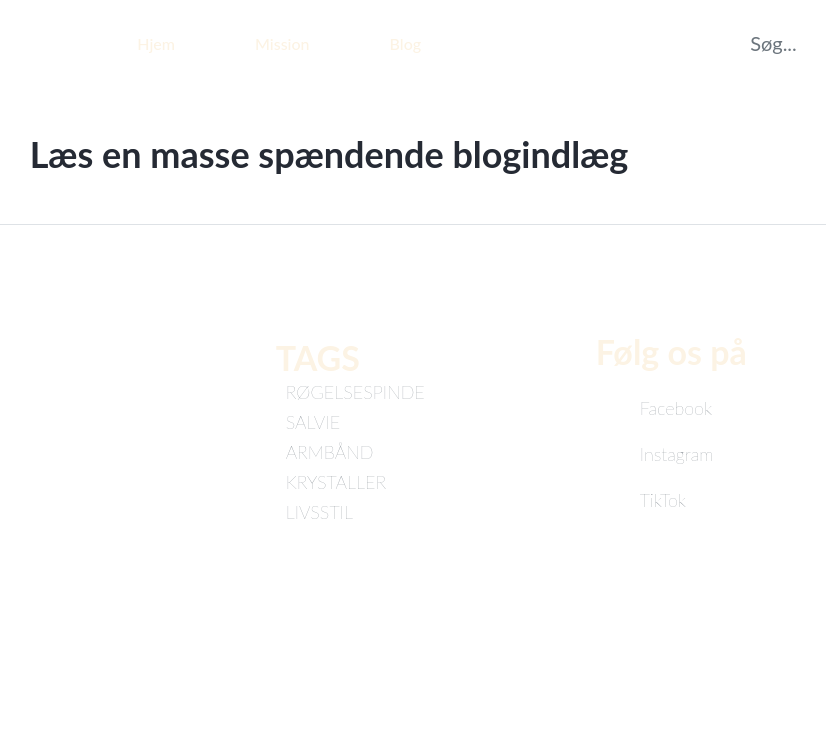
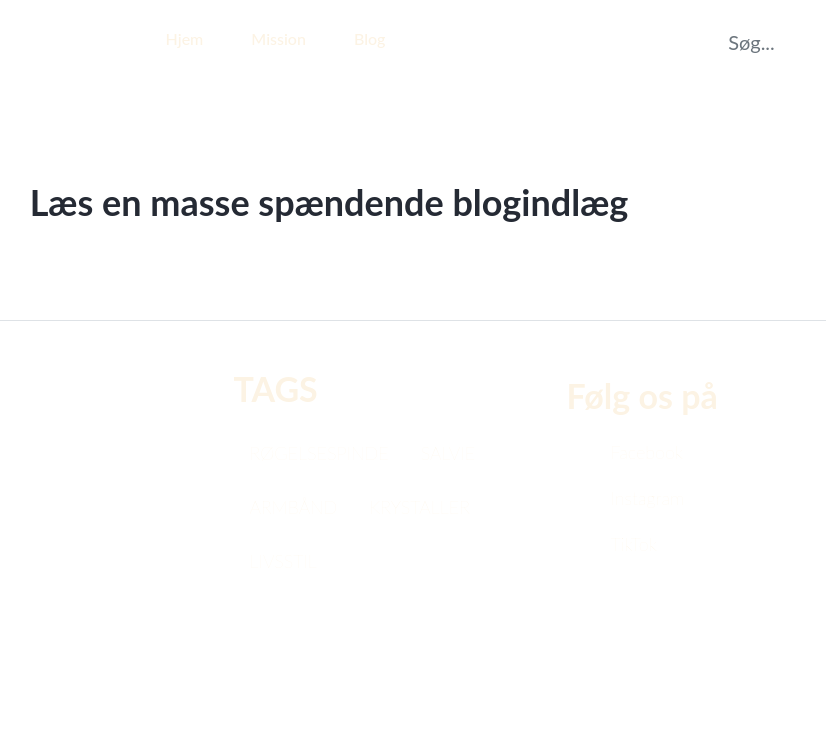
Before and after one commit to loay0013/dinindrejuvel, a PHP site: page /blogoversigt.php in a window 1280 px wide. Shown: the top 739 px of the page, without its empty margins (311-1137 px from the left). Run offline with PHP 8.4, Linux system fonts and the light colour scheme; data that the repository does not hold is empty; style sheets or scripts are compiled from the project's sources; some libraries are stand-ins or nearby versions.

Commit message:
Mission 1.0 blog1.0

```diff
--- a/blogoversigt.php
+++ b/blogoversigt.php
@@ -15,16 +15,16 @@
     <meta name="viewport" content="width=device-width, initial-scale=1">
 </head>
 
-<body>
+<body class="bg-Beige">
 <!--navbar-->
 <?php include "includes/nav.php"?>
 
-<h1 class="text-center p-5">
+<h1 class="text-center p-5 mb-5 mt-5 ">
     Læs en masse spændende blogindlæg
 </h1>
 <!--container til produkter-->
-<div class="container col-xl-6 w-md-50 rounded-2">
-    <div class=" w-md-50 container">
+<div class="container flex-row">
+    <div class="container">
         <div class="blogs">
             <div class="items">
             </div>
--- a/css/styles.scss
+++ b/css/styles.scss
@@ -76,3 +76,25 @@ img {
 .h-footer{
 	height: 420px;
 }
+.w-text{
+	width: fit-content;
+}
+.wh-img{
+	width: 260px;
+	height: 220px;
+	object-fit: cover;
+}
+@media  screen and (max-width: 1000px){
+	.wh-img{
+		width: auto;
+		object-fit: cover;
+		height: auto;
+	}
+}
+
+
+@media  screen and (max-width: 768px) {
+	.h-footer{
+		height: 800px;
+	}
+}
--- a/includes/footer.php
+++ b/includes/footer.php
@@ -1,39 +1,39 @@
-<footer class="row  py-5  border-top bg-Blå2 h-footer m-0 ">
-    <div class="d-flex justify-content-center flex-row align-items-center p-0">
-    <div class="col-5">
-        <a href="index.php" class="d-flex align-items-center mb-3 link-dark text-decoration-none m-3">
+<footer class="py-5  border-top bg-Blå2 h-footer m-0 ">
+    <div class="d-flex justify-content-md-center flex-md-row align-items-center p-0 flex-column container ">
+    <div class="col-md-5 col-12 mb-5 mt-4">
+        <a href="index.php" class="d-flex align-items-center mb-3 link-dark text-decoration-none m-3 mx-5">
             <img src="img/dijlogofooterhvid.svg" height="500px" width="300px">
         </a>
     </div>
 
-    <div class="col-3">
-        <h5>TAGS</h5>
-        <ul class="nav flex-column">
-            <li class="nav-item mb-2"><a href="#" class="nav-link p-0 text-muted"><p>RØGELSESPINDE</p></a></li>
-            <li class="nav-item mb-2"><a href="#" class="nav-link p-0 text-muted"><p>SALVIE</p></a></li>
-            <li class="nav-item mb-2"><a href="#" class="nav-link p-0 text-muted"><p>ARMBÅND</p></a></li>
-            <li class="nav-item mb-2"><a href="#" class="nav-link p-0 text-muted"><p>KRYSTALLER</p></a></li>
-            <li class="nav-item mb-2"><a href="#" class="nav-link p-0 text-muted"><p>LIVSSTIL</p></a></li>
+    <div class="col-md-3 col-12 mb-5">
+        <h5 class="mb-3 mx-5 mx-md-0">TAGS</h5>
+        <ul class="nav flex-row m-md-0 mx-5">
+            <li class="nav-item mb-2 m-2"><a href="#" class="nav-link p-0 "><p class="bg-Beige text-Blå2 w-text rounded-5 p-2">RØGELSESPINDE</p></a></li>
+            <li class="nav-item mb-2 m-2"><a href="#" class="nav-link p-0 "><p class="bg-Beige text-Blå2 w-text rounded-5 p-2">SALVIE</p></a></li>
+            <li class="nav-item mb-2 m-2"><a href="#" class="nav-link p-0 "><p class="bg-Beige text-Blå2 w-text rounded-5 p-2">ARMBÅND</p></a></li>
+            <li class="nav-item mb-2 m-2"><a href="#" class="nav-link p-0 "><p class="bg-Beige text-Blå2 w-text rounded-5 p-2">KRYSTALLER</p></a></li>
+            <li class="nav-item mb-2 m-2"><a href="#" class="nav-link p-0 "><p class="bg-Beige text-Blå2 w-text rounded-5 p-2">LIVSSTIL</p></a></li>
         </ul>
     </div>
 
-    <div class="col-3">
-        <h5 class="mb-4">Følg os på</h5>
-        <ul class="nav flex-column m-0">
-            <li class="nav-item mb-4 ">
-                <a href="#" class="nav-link p-0 text-muted d-flex">
+    <div class="col-md-3 col-12 mx-5 mb-5">
+        <h5 class="mb-4 mx-5 mx-md-0">Følg os på</h5>
+        <ul class="nav flex-column m-md-0 mx-5">
+            <li class="nav-item mb-4">
+                <a href="#" class="nav-link p-0 d-flex">
                     <img  class="me-4" src="img/fbicone.svg" alt="Facebook icon">
                     <p class="text-Beige">Facebook</p>
                 </a>
             </li>
             <li class="nav-item mb-4">
-                <a href="#" class="nav-link p-0 text-muted d-flex">
+                <a href="#" class="nav-link p-0 d-flex">
                     <img class="me-4" src="img/instaicon.svg" alt="instagram icon">
                     <p class="text-Beige">Instagram</p>
                 </a>
             </li>
             <li class="nav-item mb-4">
-                <a href="#" class="nav-link p-0 text-muted d-flex">
+                <a href="#" class="nav-link p-0 d-flex">
                     <img class="me-4" src="img/Icon%20simple-tiktok.svg" alt="tik tok icon">
                     <p class="text-Beige">TikTok</p>
                 </a>
--- a/includes/nav.php
+++ b/includes/nav.php
@@ -1,8 +1,8 @@
 <nav class="navbar bg-Grøn1 navbar-expand-xl container-fluid p-0">
-    <div class="container-fluid d-flex  align-items-center p-0 mx-5">
+    <div class="container-fluid d-flex  align-items-center p-0 container">
         <!--logo-->
-        <a class="navbar-brand border-0 bg-transparent col-6 col-md-2" href="index.php">
-            <img class="m-3" src="img/dijlogonavbarhvid.svg" alt="logo">
+        <a class="navbar-brand border-0 bg-transparent col-6 col-lg-2 col-md-4" href="index.php">
+            <img class="m-lg-3 ms-2" src="img/dijlogonavbarhvid.svg" alt="logo">
         </a>
 
         <!--burger icon-->
@@ -10,15 +10,15 @@
             <img src="img/Iconnav.svg" width="25px" alt="burgermenu">
         </button>
         <!--link til navbar-->
-        <div class="collapse navbar-collapse justify-content-center" id="navbarNav">
+        <div class="collapse navbar-collapse justify-content-center bg-Grøn1" id="navbarNav">
             <ul class="nav flex-column flex-xl-row align-items-center me-xl-5">
-                <li class="nav-item pb-2 p-md-4">
+                <li class="nav-item pb-2 m-md-2">
                     <a class="nav-link" aria-current="page" href="index.php">Hjem</a>
                 </li>
-                <li class="nav-item pb-2 p-md-4">
+                <li class="nav-item pb-2 m-md-2">
                     <a class="nav-link" href="Mission.php">Mission</a>
                 </li>
-                <li class="nav-item pb-2 p-md-4">
+                <li class="nav-item pb-2 m-md-2">
                     <a class="nav-link" href="blogoversigt.php">Blog</a>
 
                 </li>
@@ -28,7 +28,7 @@
 
         </div>
 
-        <div class="d-flex flex-row w-search">
+        <div class="d-lg-flex flex-row w-search d-none d-md-none">
             <div class="filter">
                 <div class="row">
                         <label for="search"></label>
--- a/js/blog.js
+++ b/js/blog.js
@@ -21,22 +21,25 @@ export default class blogs{
 
         for(const  items of data){
             const col = document.createElement('div');
-            col.classList.add('col-12', 'col-md-6', 'rounded-4','mb-5');
+            col.classList.add('col-12', 'rounded-4','mb-5');
 
             col.innerHTML= `
 
-            <div class="col-12">
-            <div class="card h-100 shadow border-0">
-            <a  href="blog.php?BlogId=${items.BlogId}" class="text-decoration-none text-dark">
+            <div class="col-12 container">
+            <div class=" flex-row border-0">
+            <a  href="blog.php?BlogId=${items.BlogId}" class="text-decoration-none text-dark d-md-flex ">
                <div>
-                    <img src ="uploads/${items.blogBillede}" class="card-img-top img-fluid obj1" alt="">
+                    <img src ="uploads/${items.blogBillede}" class="flex-md-row rounded-2 wh-img"  alt="${items.blogSeoAlt}">
                </div>
 
 
-                <div class="bg-box-p rounded-bottom">
-                     <h2 class="p-2 text-light text-center">${items.blogOverskrift}</h2>
-                     <p class="text-light text-center">${items.blogDato}</p>
-                     <p class="text-light text-center">${items.blogKortTekst}</p>
+                <div class="rounded-bottom d-flex flex-column ">
+                     <h2 class="text-Blå2 mt-1 mx-4 ">${items.blogOverskrift}</h2>
+                     <p class="text-Blå2 mt-2 mx-4">${items.blogDato}</p>
+                     <p class="text-Blå2 mt-5 mx-4">${items.blogKortTekst}</p>
+                     <button class="rounded-5 bg-Gul text-Beige border-0 d-flex w-text mx-4 mt-4 p-1 px-4">Læse mere
+                     <img class="pt-1 ps-2" src="img/arrowup 2.svg"  alt="arrowup">
+                     </button>
                 </div>
             </div>
             </a>
```
Also changed, not shown: Mission.php (+62 -2 lines), blog.php (+46 -28 lines), img/Mission-img.png (added), img/Mission2.png (added), img/arrowup 2.svg (added).
